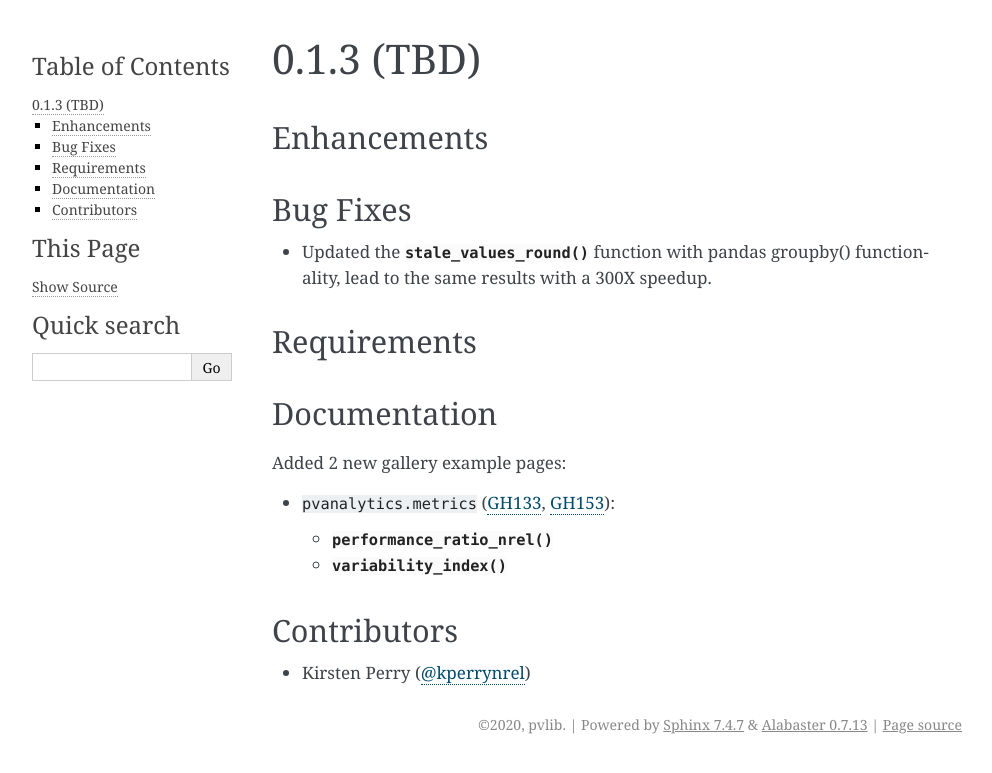
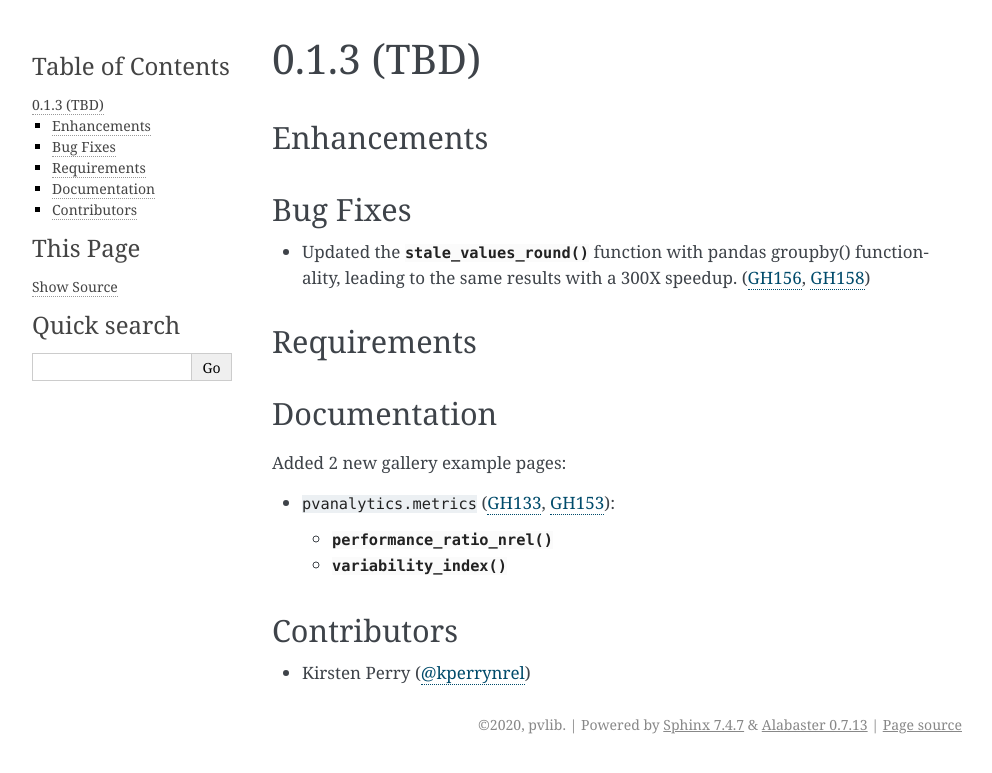
Before and after one commit to pvlib/pvanalytics, a Sphinx documentation site: the page built from docs/whatsnew/0.1.3.rst, in a window 1280 px wide. Shown: the top 773 px of the page, without its empty margins (148-1140 px from the left). Built offline with Sphinx 7.4.7, drawn with Linux system fonts in a browser that asks for light colours; pages that are not in the unit, such as notebooks, are missing from menus.

Commit message:
added the issue + pr number for whatsnew file

```diff
--- a/docs/whatsnew/0.1.3.rst
+++ b/docs/whatsnew/0.1.3.rst
@@ -9,7 +9,7 @@ Enhancements
 
 Bug Fixes
 ~~~~~~~~~
-* Updated the :py:func:`~pvanalytics.gaps.stale_values_round` function with pandas groupby() functionality, lead to the same results with a 300X speedup.
+* Updated the :py:func:`~pvanalytics.gaps.stale_values_round` function with pandas groupby() functionality, leading to the same results with a 300X speedup. (:issue:`156`, :pull:`158`)
 
 
 Requirements
```
